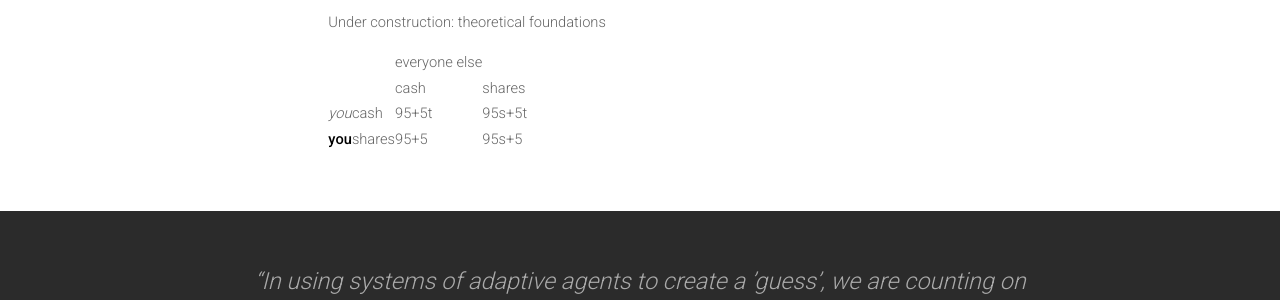
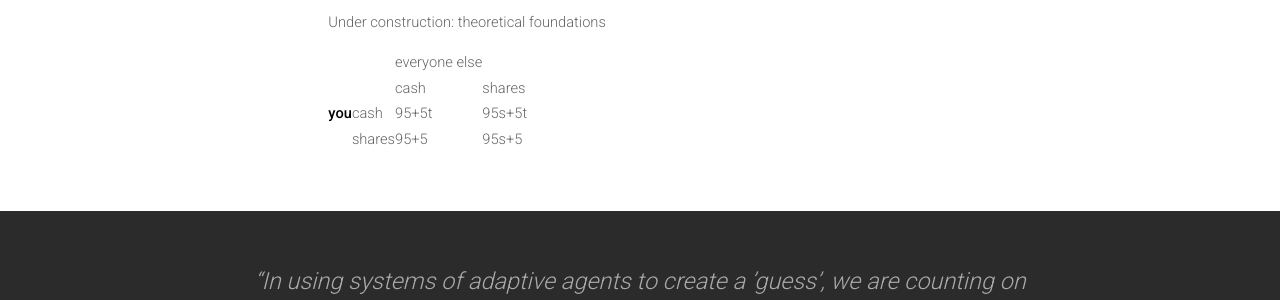
Before and after one commit to meisserecon/www, a Jekyll site: the page built from _posts/2016-06-01-Boskalis.md, in a window 1280 px wide. Shown: the part 1354-1654 px from the top of the page. Built offline with Jekyll 4.4.1, drawn with Linux system fonts in a browser that asks for light colours; nearby versions of some CDN libraries.

Commit message:
Update 2016-06-01-Boskalis.md

```diff
--- a/_posts/2016-06-01-Boskalis.md
+++ b/_posts/2016-06-01-Boskalis.md
@@ -21,5 +21,5 @@ Under construction: theoretical foundations
 |     |        | everyone   else   |   |
 |-----|--------|----------|--------|---|
 |     |        | cash     | shares |   |
-| *you* | cash   | 95+5t    | 95s+5t |   |
-| **you** | shares | 95+5     | 95s+5  |   |
+| **you** | cash   | 95+5t    | 95s+5t |   |
+|  | shares | 95+5     | 95s+5  |   |
```
